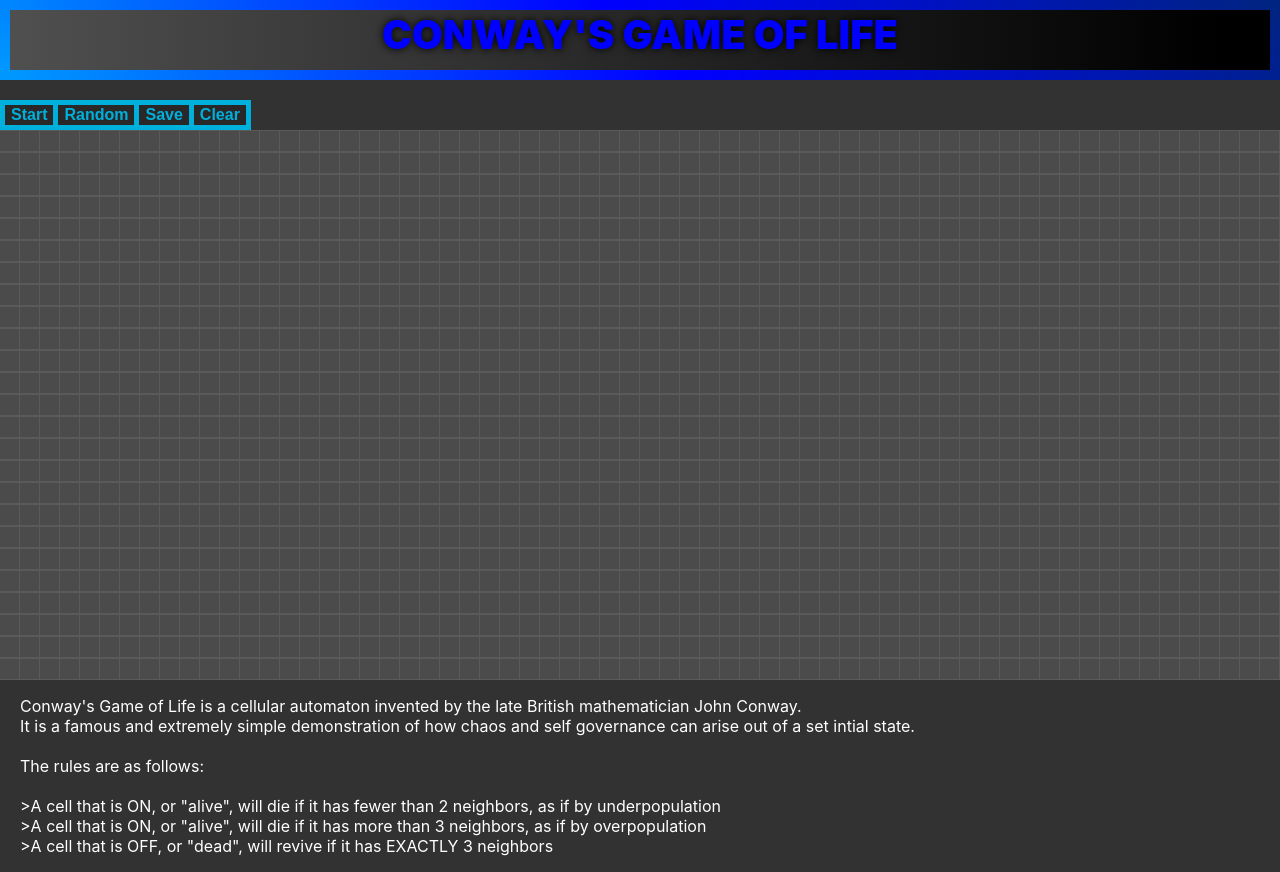
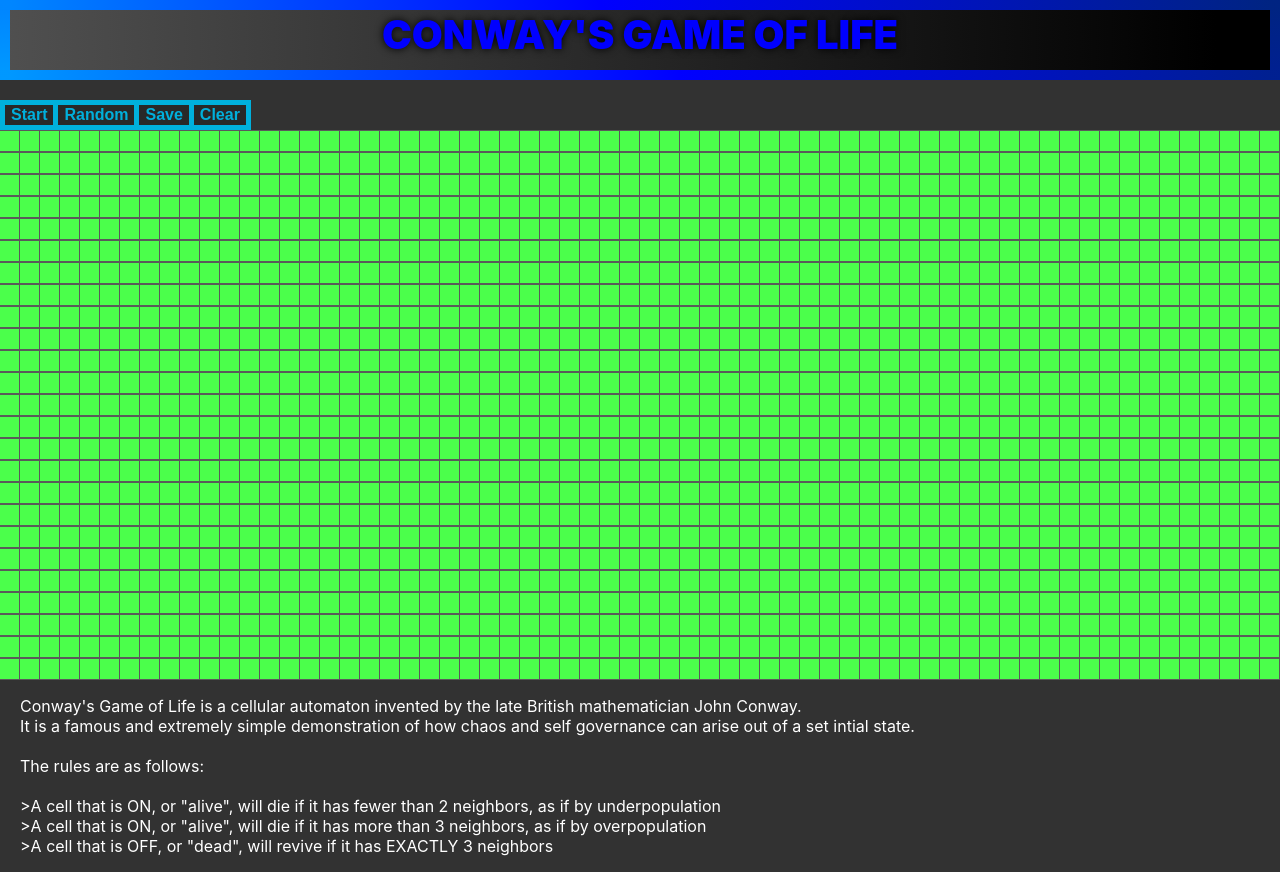
Before and after one commit to RylanPow/GameOfLife, a React (Create React App) app: page / in a window 1280 px wide. Shown: the top 872 px of the page. Built offline with nearby package versions, Linux system fonts and the light colour scheme.

Commit message:
another change for vercel deployment test

```diff
--- a/src/App.tsx
+++ b/src/App.tsx
@@ -210,7 +210,7 @@ const App: React.FC = () => {
     style = {{
       width: 20,
       height: 20,
-      backgroundColor: grid[i][j] ? '#00b0dc' : 'rgb(75, 75, 75)', //if grid[i][j] == 1, else leave "off"
+      backgroundColor: grid[i][j] ? '#00b0dc' : 'rgb(75, 255, 75)', //if grid[i][j] == 1, else leave "off"
       border: 'solid 1px',
       color: 'rgb(90, 90, 90)',
   }}
```
